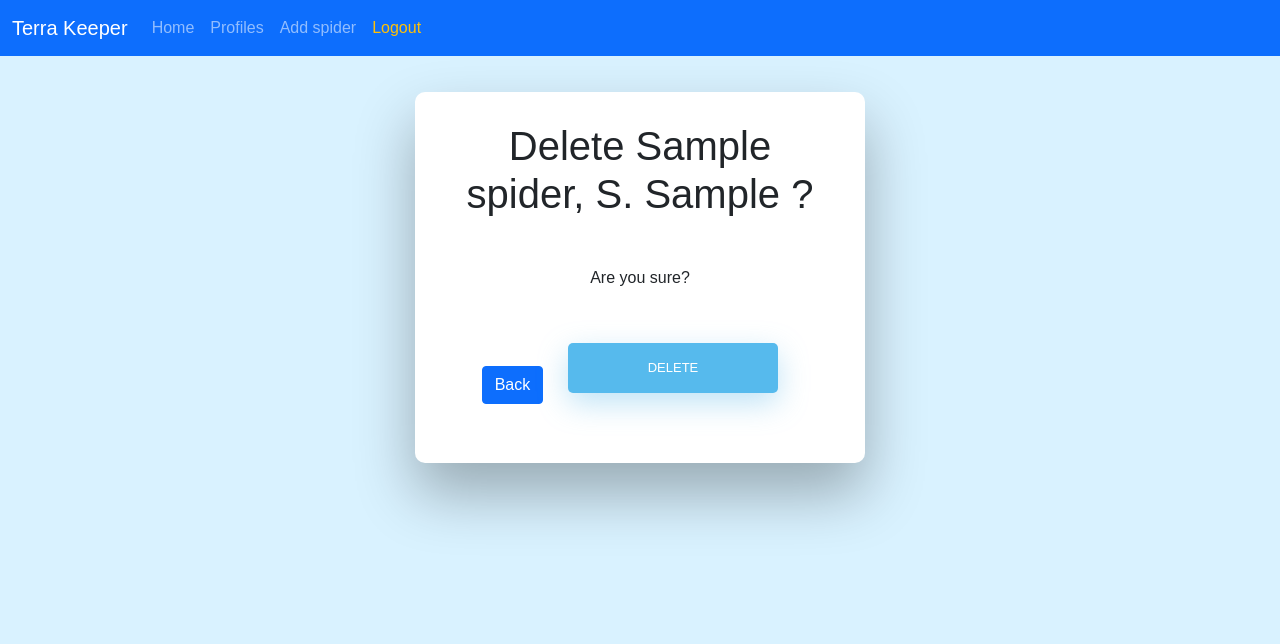
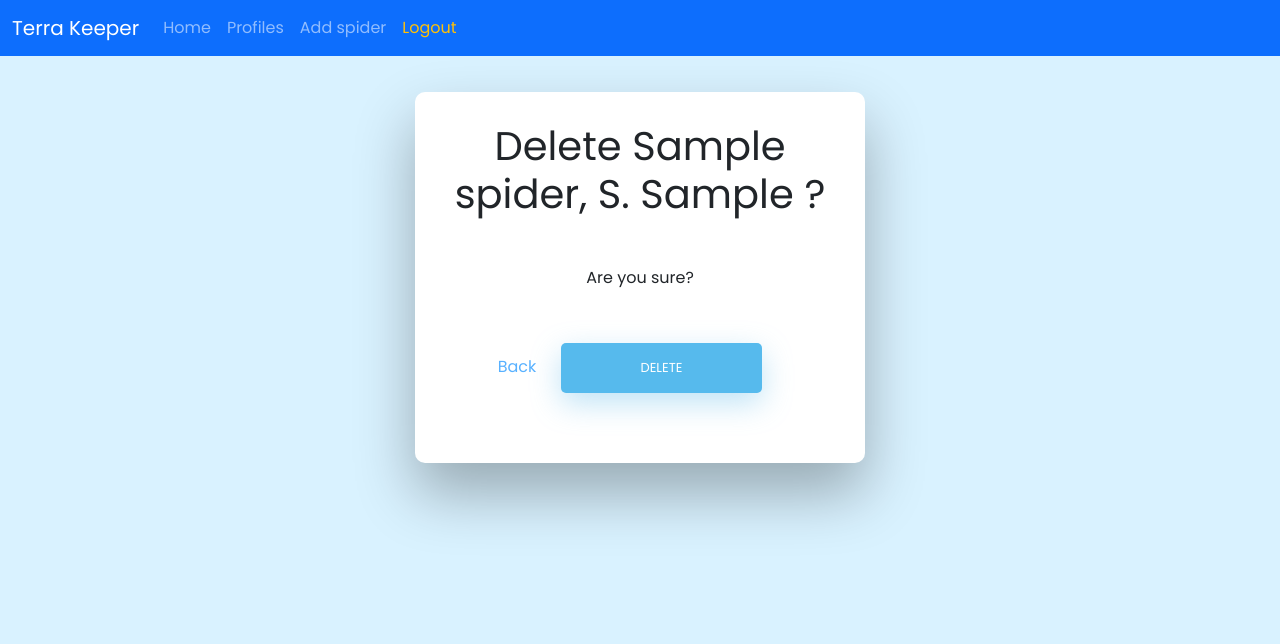
Before and after one commit to morveusz93/terra-keeper, a Django app: page /spiders/00000000-0000-0000-0000-000000000001/delete in a window 1280 px wide. Shown: the top 644 px of the page. Run offline with Django 4.2, Linux system fonts and the light colour scheme; a user stored in the database is signed in; tables that the repository leaves empty hold one stand-in row (values such as "Sample post"); some libraries are stand-ins or nearby versions.

```diff
--- a/spiders/templates/spiders/details.html
+++ b/spiders/templates/spiders/details.html
@@ -3,8 +3,7 @@
     <h1>{{spider.name}}</h1>
     <p>Genus: {{spider.genus}}</p>
     <p>Species: {{spider.species}}</p>
-    <p>Molt: {{spider.molt}}</p>
-    <p>Size: {{spider.size}}</p>
+    <p>Size: L{{spider.molt}} - {{spider.size}} DC</p>
     <p>Owner: {{ spider.list.owner }}</p>
     <p>Added: {{spider.joined}}</p>
     <a href="{% url 'spider-update' spider.id %}" class="btn btn-warning">Edit</a>
--- a/static/styles/main.css
+++ b/static/styles/main.css
@@ -1,3 +1,5 @@
+@import url('https://fonts.googleapis.com/css2?family=Poppins&display=swap');
+
 body {
   background-color: #d9f2ff;
   font-family: "Poppins", sans-serif;
@@ -50,6 +52,7 @@ a {
 
 input[type="button"],
 input[type="submit"],
+a .button,
 input[type="reset"] {
   background-color: #56baed;
   border: none;
--- a/templates/delete.html
+++ b/templates/delete.html
@@ -5,8 +5,8 @@
 <form method="POST" action="">
     {% csrf_token %}
     <p class="my-5">Are you sure?</p>
-    <a href="{% url 'spider-details' obj.id %}" class="btn btn-primary">Back</a>
-    <input type="submit" value="Delete" class="btn btn-danger">
+    <a href="{% url 'spider-details' obj.id %}" class="button">Back</a>
+    <input type="submit" value="Delete">
 </form>
 
 
```
Also changed, not shown: users/templates/users/details.html (+5 -3 lines).
